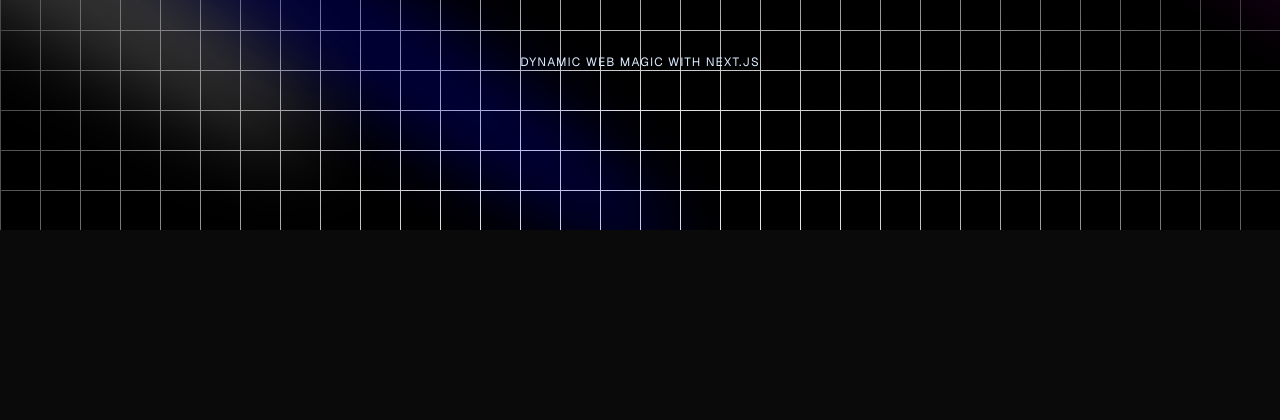
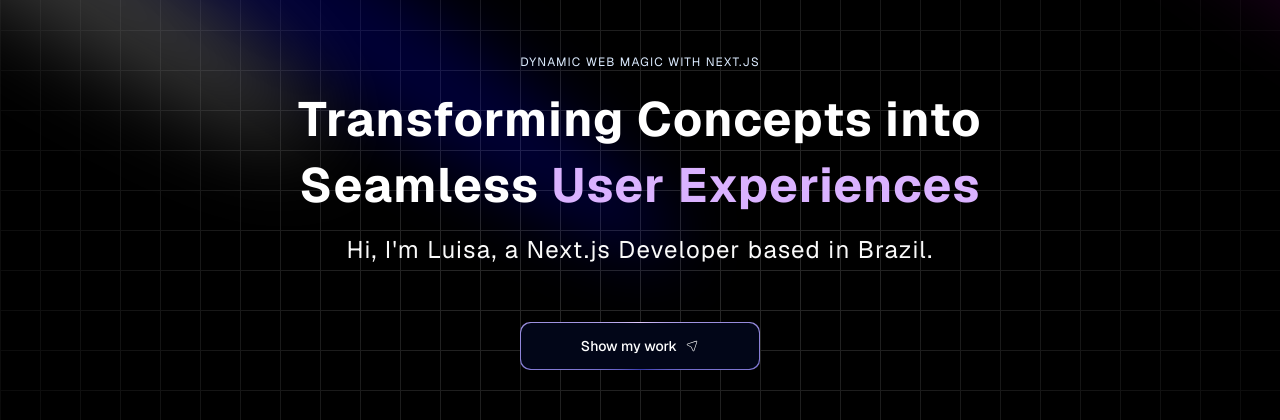
Before and after one commit to luisafalquetoz/new-portifolio, a Next.js app: page / in a window 1280 px wide. Shown: the part 170-590 px from the top of the page. Built offline with nearby package versions, Linux system fonts and the light colour scheme.

Commit message:
feat: add FloatingNav, MagicButton, and TextGenerateEffect components; enhance Hero section with new features

```diff
--- a/app/page.tsx
+++ b/app/page.tsx
@@ -1,13 +1,18 @@
+import Grid from "@/components/Grid";
 import Hero from "@/components/Hero";
-
+import { FloatingNav } from "@/components/ui/floating-navbar";
+import { FaHome } from "react-icons/fa";
 
 export default function Home() {
   return (
     <main className="relative bg-black flex flex-col justify-center items-center overflow-hidden   sm:px-10 px-5">
       <div className="max-w-7xl w-full">
+        <FloatingNav navItems={[
+          { name: "Home", link: "/", icon: <FaHome /> },
+        ]}/>
         <Hero />
+        <Grid />
       </div>
     </main>
-
   );
 }
--- a/components/Hero.tsx
+++ b/components/Hero.tsx
@@ -1,5 +1,9 @@
 import { cn } from "cn";
 import { Spotlight } from "./ui/Spotlight";
+import { TextGenerateEffect } from "./ui/text-generate-effect";
+import MagicButton from "./ui/magic-button";
+import { CiLocationArrow1 } from "react-icons/ci";
+
 
 const Hero = () => {
     return (
@@ -10,13 +14,13 @@ const Hero = () => {
                 <Spotlight className="top-28 left-80 h-[80vh] w-[50vw]" fill="blue" />
             </div>
 
-            <div className="absolute flex h-screen w-full items-center justify-center bg-black dark:bg-grid-white/[0.03] bg-grid-black/[0.2] top-0 left-0">
+            <div className="absolute flex h-screen w-full items-center justify-center bg-black dark:bg-grid-white bg-grid-black top-0 left-0">
             <div
                 className={cn(
                 "absolute inset-0",
                 "bg-size-[40px_40px]",
                 "bg-[linear-gradient(to_right,#262626_1px,transparent_1px),linear-gradient(to_bottom,#262626_1px,transparent_1px)]",
-                "dark:bg-[linear-gradient(to_right,#e4e4e7_1px,transparent_1px),linear-gradient(to_bottom,#e4e4e7_1px,transparent_1px)]",
+                "dark:bg-[linear-gradient(to_right,#d4d4d4_[0.3],transparent_1px),linear-gradient(to_bottom,#d4d4d4_[0.3],transparent_1px)]",
                 )}
             />
             <div className="pointer-events-none absolute inset-0 flex items-center justify-center bg-white mask-[radial-gradient(ellipse_at_center,transparent_20%,black)] dark:bg-black"></div>
@@ -25,6 +29,20 @@ const Hero = () => {
             <div className="flex justify-center relative my-20 z-10">
                 <div className="max-w-[89vw] md:max-w-2xl lg:max-w-[60vw] flex flex-col items-center justify-center">
                     <h2 className="uppercase tracking-widest text-xs text-center text-blue-100 max-w-80">Dynamic Web Magic with Next.js</h2>
+                    <TextGenerateEffect
+                        className="text-center text-[40px] md:text-5xl lg:text=6xl"
+                        words="Transforming Concepts into Seamless User Experiences"
+                    />
+                    <p className="text-center md:tracking-wider mb-4 text-sm md:text-lg lg:text-2xl">
+                        Hi, I&apos;m Luisa, a Next.js Developer based in Brazil.
+                    </p>
+                    <a>
+                        <MagicButton
+                            title="Show my work"
+                            icon={<CiLocationArrow1 />}
+                            position="right"
+                        />
+                    </a>
                 </div>
             </div>
         </div>
@@ -32,8 +50,3 @@ const Hero = () => {
 }
 
 export default Hero;
-
-
-//  className="absolute pointer-events-none inset-0 flex items-center justify-center dark:bg-black bg-white [mask-image:radial-gradient(ellipse_at_center,transparent_20%,black)]"
-
-//
--- /dev/null
+++ b/components/ui/floating-navbar.tsx
@@ -0,0 +1,88 @@
+"use client";
+import React, { JSX, useState } from "react";
+import {
+    motion,
+    AnimatePresence,
+    useScroll,
+    useMotionValueEvent,
+} from "motion/react";
+import { cn } from "@/lib/utils";
+
+export const FloatingNav = ({
+    navItems,
+    className,
+    }: {
+    navItems: {
+        name: string;
+        link: string;
+        icon?: JSX.Element;
+    }[];
+    className?: string;
+    }) => {
+    const { scrollYProgress } = useScroll();
+    const [visible, setVisible] = useState(false);
+
+    useMotionValueEvent(scrollYProgress, "change", (current) => {
+        if (typeof current === "number") {
+        const direction = current - scrollYProgress.getPrevious()!;
+
+        if (scrollYProgress.get() < 0.05) {
+            setVisible(false);
+        } else {
+            if (direction < 0) {
+            setVisible(true);
+            } else {
+            setVisible(false);
+            }
+        }
+        }
+    });
+
+    return (
+        <AnimatePresence mode="wait">
+        <motion.div
+            initial={{
+            opacity: 1,
+            y: -100,
+            }}
+            animate={{
+            y: visible ? 0 : -100,
+            opacity: visible ? 1 : 0,
+            }}
+            transition={{
+            duration: 0.2,
+            }}
+            className={cn(
+            "flex max-w-fit fixed top-10 inset-x-0 mx-auto z-5000 items-center justify-center",
+            className
+            )}
+        >
+            <div className="flex items-center justify-center gap-2 rounded-full border border-white/10 bg-white/80 px-2 py-1.5 shadow-lg shadow-black/10 backdrop-blur-md dark:border-white/10 dark:bg-black/50">
+            {/* Nav items container */}
+            <div className="flex items-center gap-1">
+                {navItems.map((navItem, idx: number) => (
+                <a
+                    key={`link-${idx}`}
+                    href={navItem.link}
+                    className={cn(
+                    "relative flex items-center gap-1 rounded-full px-4 py-2 text-sm font-medium text-neutral-600 transition-colors hover:bg-neutral-100 hover:text-neutral-900 dark:text-neutral-300 dark:hover:bg-white/10 dark:hover:text-white"
+                    )}
+                >
+                    <span className="block sm:hidden">{navItem.icon}</span>
+                    <span className="hidden sm:block">{navItem.name}</span>
+                </a>
+                ))}
+            </div>
+
+            {/* Divider */}
+            <div className="h-5 w-px bg-neutral-200 dark:bg-white/10" />
+
+            {/* CTA Button */}
+            <button className="relative rounded-full bg-neutral-900 px-4 py-2 text-sm font-medium text-white transition-all hover:bg-neutral-800 hover:shadow-lg hover:shadow-neutral-900/20 dark:bg-white dark:text-black dark:hover:bg-neutral-100 dark:hover:shadow-white/20">
+                <span>Login</span>
+            </button>
+            </div>
+        </motion.div>
+        </AnimatePresence>
+    );
+};
--- /dev/null
+++ b/components/ui/magic-button.tsx
@@ -0,0 +1,24 @@
+import React from "react";
+
+const MagicButton = ({
+    title, icon, position, handleClick, otherClasses
+} : {
+    title: string;
+    icon: React.ReactNode;
+    position: string;
+    handleClick?: () => void;
+    otherClasses?: string;
+}) => {
+    return (
+        <button className="relative inline-flex h-12 w-full overflow-hidden rounded-lg p-px focus:outline-none md:w-60 md:mt-10">
+    <span className="absolute inset-[-1000%] animate-[spin_2s_linear_infinite] bg-[conic-gradient(from_90deg_at_50%_50%,#E2CBFF_0%,#393BB2_50%,#E2CBFF_100%)]" />
+    <span className={`inline-flex h-full w-full cursor-pointer items-center justify-center rounded-lg bg-slate-950 px-7  text-sm font-medium text-white backdrop-blur-3xl gap-2 ${otherClasses}`}>
+        {position === "left" && icon}
+        {title}
+        {position === "right" && icon}
+    </span>
+</button>
+    );
+}
+
+export default MagicButton;
--- /dev/null
+++ b/components/ui/text-generate-effect.tsx
@@ -0,0 +1,59 @@
+"use client";
+import { useEffect } from "react";
+import { motion, stagger, useAnimate } from "motion/react";
+import { cn } from "@/lib/utils";
+
+export const TextGenerateEffect = ({
+    words,
+    className,
+    filter = true,
+    duration = 0.5,
+    }: {
+    words: string;
+    className?: string;
+    filter?: boolean;
+    duration?: number;
+    }) => {
+    const [scope, animate] = useAnimate();
+    const wordsArray = words.split(" ");
+    useEffect(() => {
+        animate(
+        "span",
+        {
+            opacity: 1,
+            filter: filter ? "blur(0px)" : "none",
+        },
+        {
+            duration: duration ? duration : 1,
+            delay: stagger(0.2),
+        }
+        );
+    }, [scope.current]);
+
+    const renderWords = () => {
+        return (
+        <motion.div ref={scope}>
+            {wordsArray.map((word, idx) => {
+            return (
+                <motion.span
+                key={word + idx}
+                className={` ${idx > 3 ? "text-purple-300" : "dark:text-white text-black"} opacity-0"`}
+                >
+                {word}{" "}
+                </motion.span>
+            );
+            })}
+        </motion.div>
+        );
+    };
+
+    return (
+        <div className={cn("font-bold", className)}>
+        <div className="my-4">
+            <div className=" dark:text-white text-black leading-snug tracking-wide">
+            {renderWords()}
+            </div>
+        </div>
+        </div>
+    );
+};
--- a/package.json
+++ b/package.json
@@ -19,6 +19,7 @@
     "next-themes": "^0.4.6",
     "react": "19.3.0",
     "react-dom": "19.3.0",
+    "react-icons": "^5.7.0",
     "shadcn": "^4.23.0",
     "tailwind-merge": "^3.7.0",
     "tw-animate-css": "^1.4.0"
```
Also changed, not shown: 1 other file (tests, documents, lock files or other folders).
